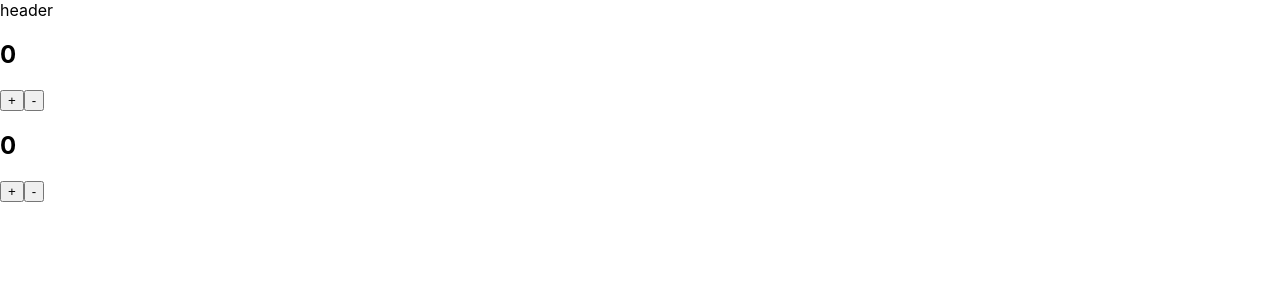
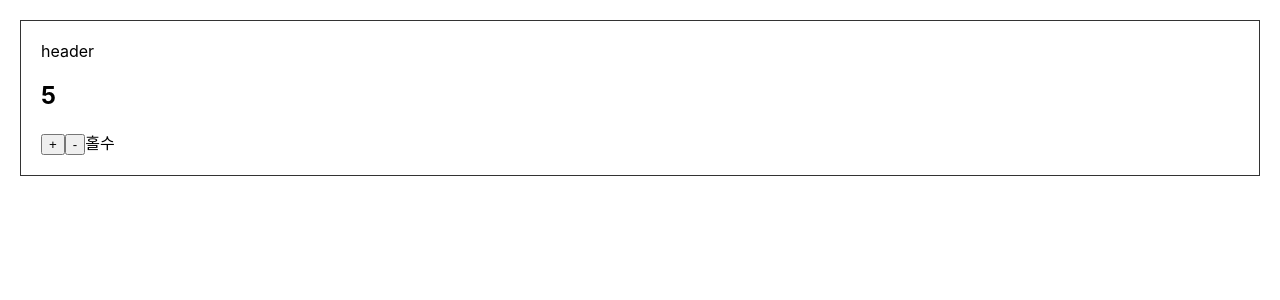
Before and after one commit to amykkkk/ReactJS.diary, a React (Create React App) app: page / in a window 1280 px wide. Shown: the top 300 px of the page. Built offline with nearby package versions, Linux system fonts and the light colour scheme.

Commit message:
#5-5 Counter(Props)

```diff
--- a/src/App.js
+++ b/src/App.js
@@ -1,24 +1,25 @@
 //import "./App.css";
+import Container from "./Container";
 import Counter from "./Counter";
 import MyHeader from "./MyHeader";
 
 function App() {
-  const style = {
-    App: {
-      backgroundColor: "black",
-    },
-    h2: {
-      color: "white",
-    },
+  const number = 5;
+
+  const counterProps = {
+    a: 1,
+    b: 2,
+    c: 3,
+    initialValue: 5,
   };
 
-  const number = 5;
-
   return (
-    <div>
-      <MyHeader />
-      <Counter />
-    </div>
+    <Container>
+      <div>
+        <MyHeader />
+        <Counter {...counterProps} /*initialValue={5}*/ />
+      </div>
+    </Container>
   );
 }
 
--- /dev/null
+++ b/src/Container.js
@@ -0,0 +1,9 @@
+const Container = ({ children }) => {
+  return (
+    <div style={{ margin: 20, padding: 20, border: "1px solid #333" }}>
+      {children}
+    </div>
+  );
+};
+
+export default Container;
--- a/src/Counter.js
+++ b/src/Counter.js
@@ -1,8 +1,11 @@
 import React, { useState } from "react";
-const Counter = () => {
-  console.log("counter 호출");
+import OddEvenResult from "./OddEvenResult";
+const Counter = ({ initialValue }) => {
+  //const Counter = (props) => {
+  //console.log(props); // props는 객체로 받아옴
 
-  const [count, setCount] = useState(0);
+  const [count, setCount] = useState(initialValue);
+  //const [count, setCount] = useState(props.initialValue);
   const onIncrease = () => {
     setCount(count + 1);
   };
@@ -10,25 +13,19 @@
     setCount(count - 1);
   };
 
-  const [count2, setCount2] = useState(0);
-  const onIncrease2 = () => {
-    setCount2(count2 + 1);
-  };
-  const onDecrease2 = () => {
-    setCount2(count2 - 1);
-  };
-
   return (
     <div>
       <h2>{count}</h2>
       <button onClick={onIncrease}>+</button>
       <button onClick={onDecrease}>-</button>
-
-      <h2>{count2}</h2>
-      <button onClick={onIncrease2}>+</button>
-      <button onClick={onDecrease2}>-</button>
+      <OddEvenResult count={count} />
     </div>
   );
 };
 
+// 기본값
+Counter.defalutProps = {
+  initialValue: 0,
+};
+
 export default Counter;
--- /dev/null
+++ b/src/OddEvenResult.js
@@ -0,0 +1,6 @@
+const OddEvenResult = ({ count }) => {
+  console.log(count);
+  return <>{count % 2 === 0 ? "짝수" : "홀수"}</>;
+};
+
+export default OddEvenResult;
```
